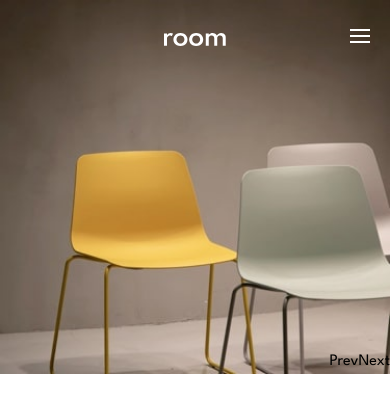
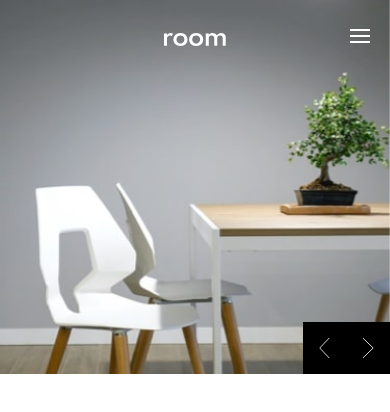
Before and after one commit to DannyHTML/Room-homepage, a Vue app: page / in a window 390 px wide. Shown: the top 412 px of the page. Built offline with nearby package versions, Linux system fonts and the light colour scheme.

Commit message:
Added a SliderButton component and styled it correctly, mobile. Tablet/desktop comes later.

```diff
--- /dev/null
+++ b/src/components/ButtonSlider.vue
@@ -0,0 +1,19 @@
+<template>
+  <button
+    type="button"
+    @click="$emit('click')"
+    class="cursor-pointer bg-black p-4 transition-opacity duration-150 focus-visible:opacity-70 focus-visible:outline-none active:opacity-70 [@media(hover:hover)_and_(pointer:fine)]:hover:opacity-70"
+  >
+    <img :src="icon" alt="Image of an icon" class="h-5" />
+  </button>
+</template>
+
+<script setup lang="ts">
+defineProps<{
+  icon: string;
+}>();
+
+defineEmits<{
+  (e: 'click'): void;
+}>();
+</script>
--- a/src/components/ImageSlider.vue
+++ b/src/components/ImageSlider.vue
@@ -8,10 +8,9 @@
     </Slide>
 
     <template #addons>
-      <!-- TODO: Create custom navigation buttons, 1 button component -->
       <div class="absolute right-0 bottom-0">
-        <button @click="carousel!.prev()">Prev</button>
-        <button @click="carousel!.next()">Next</button>
+        <ButtonSlider @click="prevSlide" :icon="iconLeft" />
+        <ButtonSlider @click="nextSlide" :icon="iconRight" />
       </div>
     </template>
   </Carousel>
@@ -21,8 +20,14 @@
 import { Carousel, Navigation, Pagination, Slide } from 'vue3-carousel';
 import 'vue3-carousel/carousel.css';
 import { ref } from 'vue';
+import ButtonSlider from './ButtonSlider.vue';
+import iconLeft from '@/assets/images/icon-angle-left.svg';
+import iconRight from '@/assets/images/icon-angle-right.svg';
 
 const carousel = ref<InstanceType<typeof Carousel> | null>(null);
+
+const nextSlide = () => carousel.value?.next();
+const prevSlide = () => carousel.value?.prev();
 
 defineProps<{
   images: {
@@ -34,7 +39,7 @@ defineProps<{
 const carouselConfig = {
   itemsToShow: 1,
   wrapAround: true,
-  autoplay: 1000,
+  // autoplay: 1000,
   pauseAutoplayOnHover: true,
   transition: 800,
 };
```
